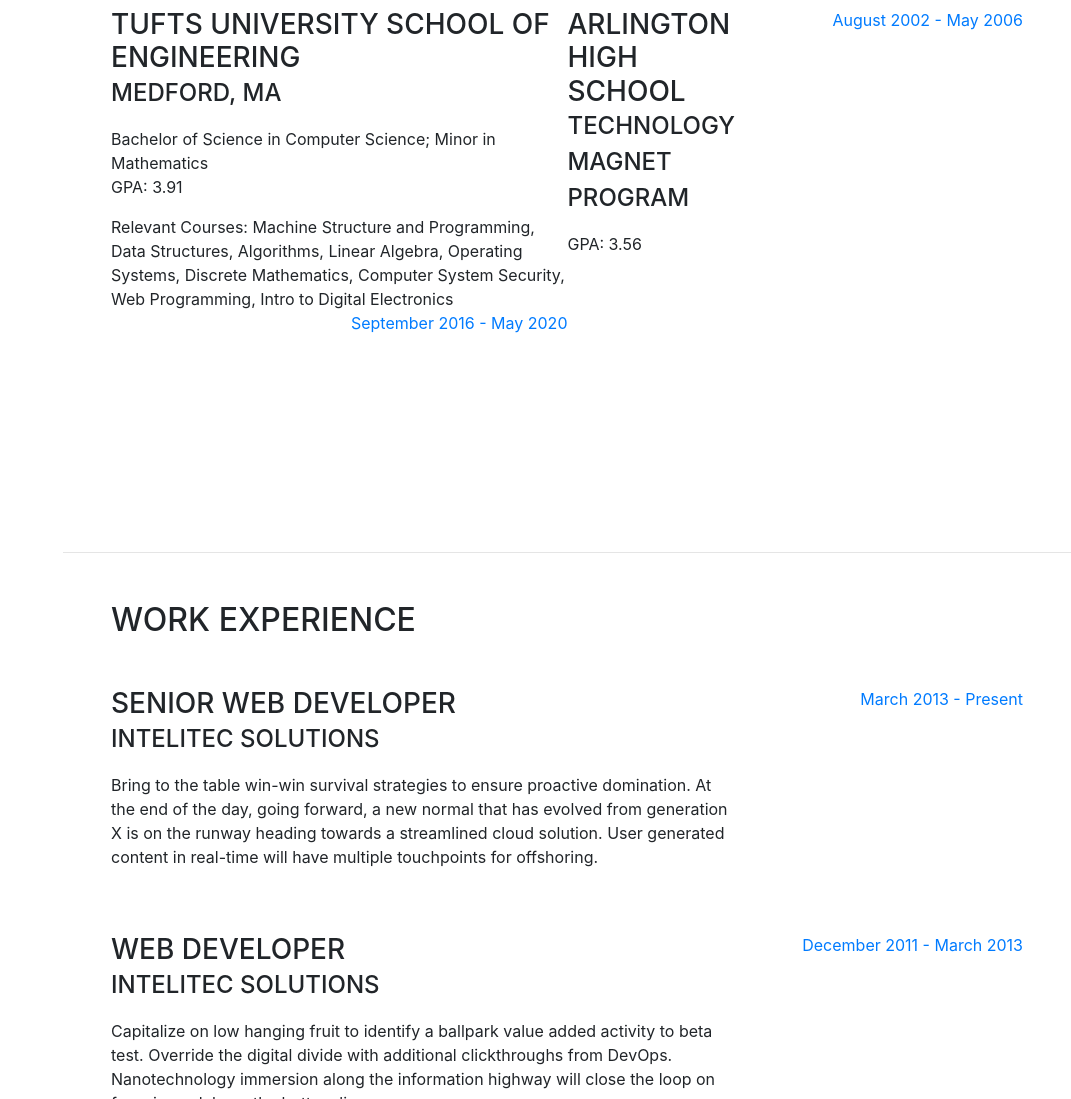
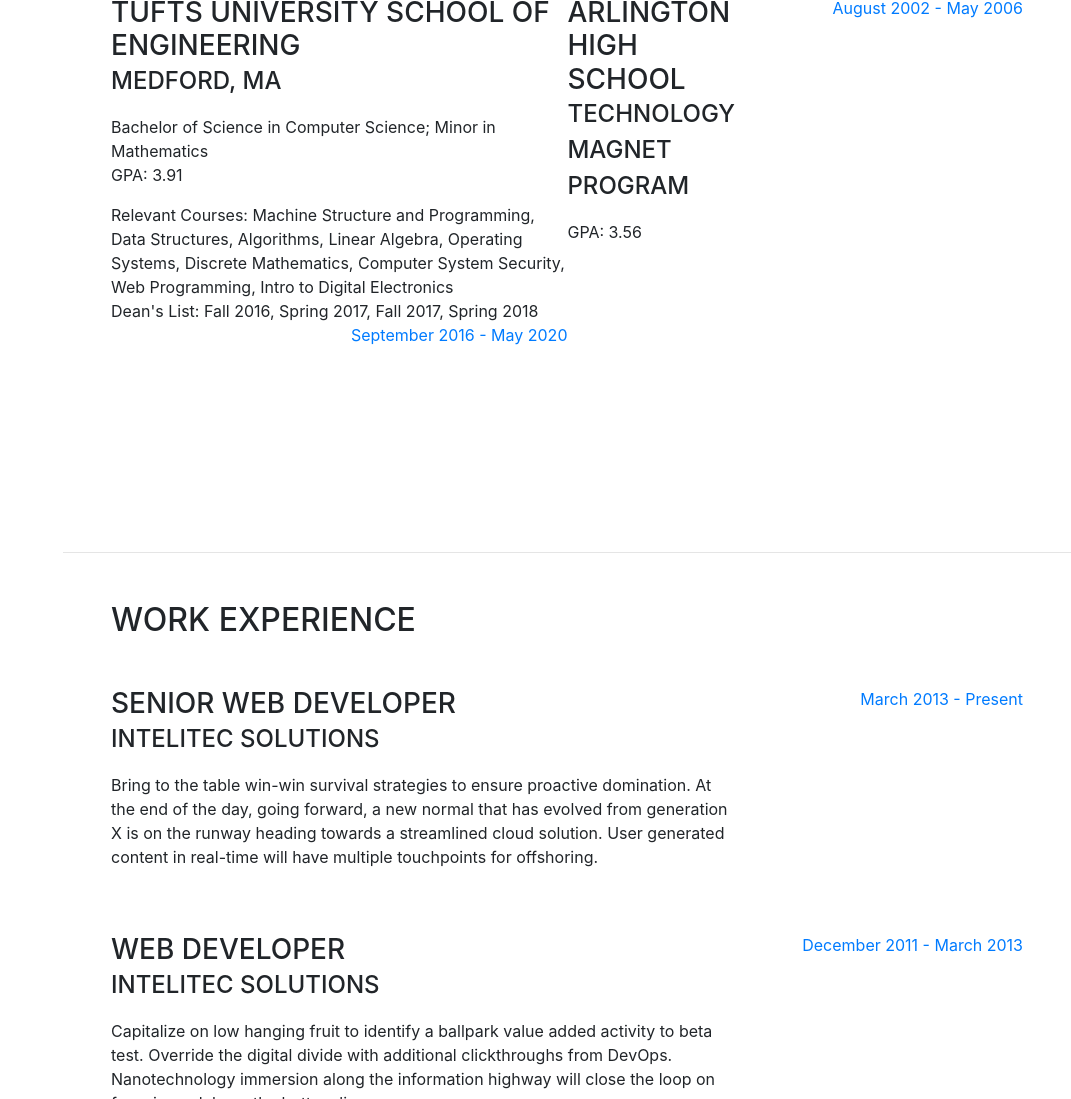
Before and after one commit to georgewest13/georgewest13.github.io, a website with bundled scripts: page index.html in a window 1280 px wide. Shown: the part 1049-2148 px from the top of the page, without its empty margins (209-1280 px from the left). Built offline with nearby package versions, Linux system fonts and the light colour scheme; a web font is replaced by a local one.

Commit message:
improving the layout

```diff
--- a/index.html
+++ b/index.html
@@ -97,6 +97,7 @@
               <p>GPA: 3.91</p>
               <div> Relevant Courses: Machine Structure and Programming, Data Structures, Algorithms, Linear Algebra, Operating Systems, Discrete Mathematics, Computer System Security, Web Programming, Intro to Digital Electronics
             </div>
+            <div> Dean's List: Fall 2016, Spring 2017, Fall 2017, Spring 2018 </div>
             <div class="resume-date text-md-right">
               <span class="text-primary">September 2016 - May 2020</span>
             </div>
```
